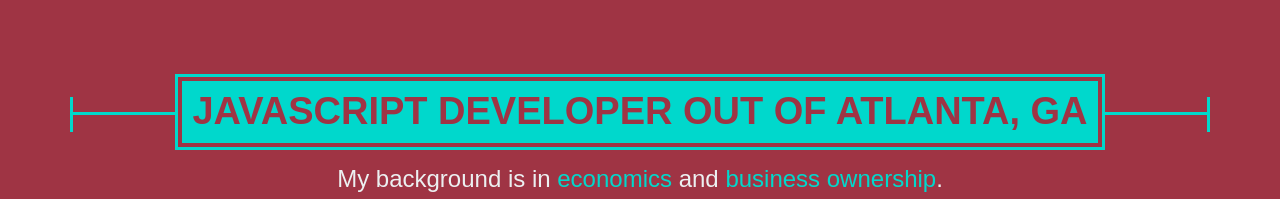
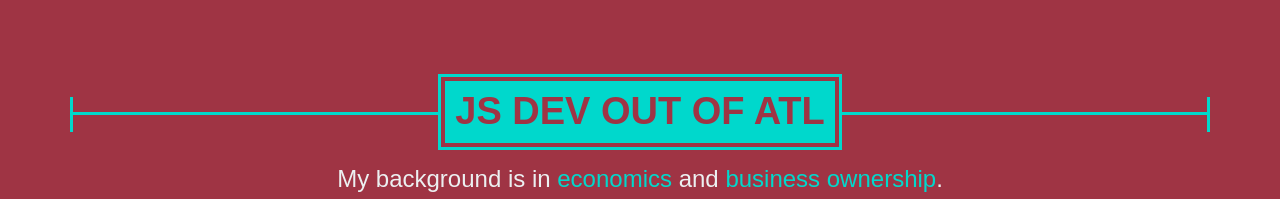
Before and after one commit to ppark482/Portfolio, a plain HTML site: page index.html in a window 1280 px wide. Shown: the part 878-1077 px from the top of the page. Drawn offline with nearby package versions, Linux system fonts and the light colour scheme; some packages are replaced by stand-ins of ours; files whose address does not match are found by name; a web font is replaced by a local one.

Commit message:
Heading tweak

```diff
--- a/index.html
+++ b/index.html
@@ -118,7 +118,7 @@
 				<section id="about">
 					<div class="container">
 						<div class="title text-center from-top">
-							<h1>JavaScript Developer Out of Atlanta, GA</h1>
+							<h1>JS Dev Out of ATL</h1>
 							<div class="h1-line"></div>
 							<div class="h1-line-left"></div>
 							<div class="h1-line-right"></div>
```
